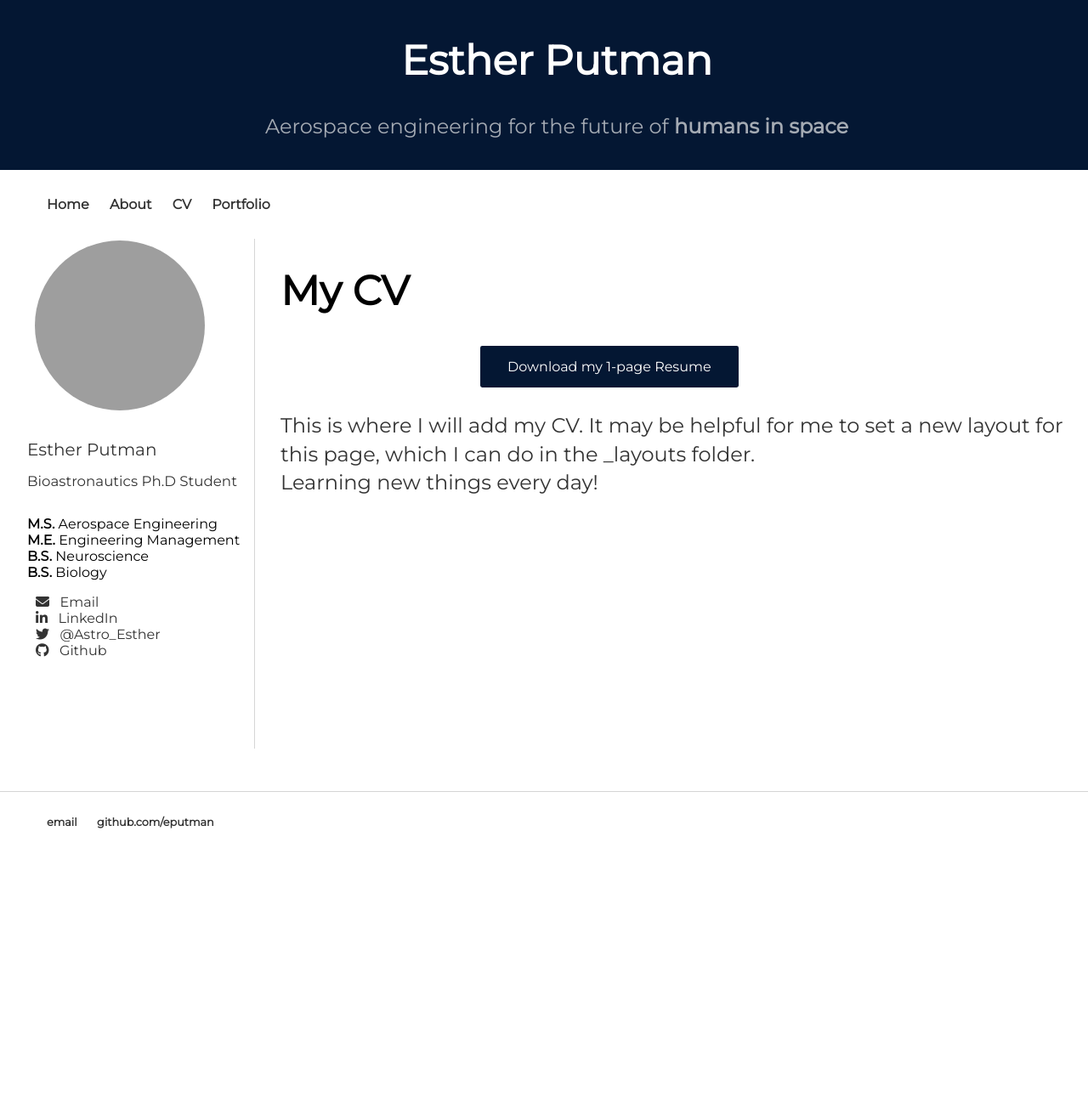
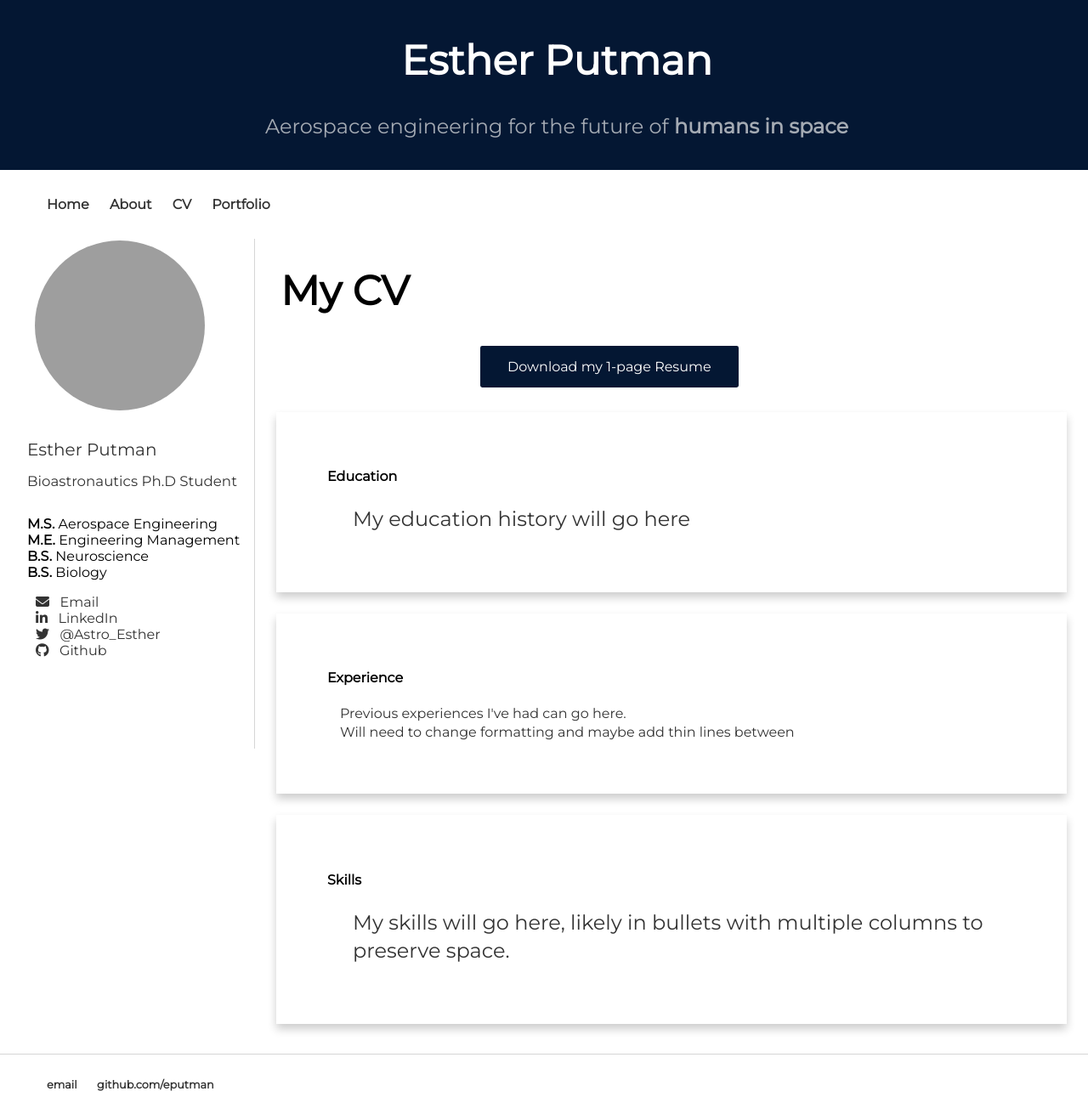
Before and after one commit to eputman/eputman.github.io, a Jekyll site: the page built from CV/index.html, in a window 1280 px wide and 1311 px high. Shown: the whole window at 85% size. Built offline with Jekyll 4.4.1, drawn with Linux system fonts in a browser that asks for light colours; nearby versions of some CDN libraries; grey boxes are pictures that could not be loaded.

Commit message:
Update CV

```diff
--- a/CV/index.html
+++ b/CV/index.html
@@ -32,9 +32,28 @@ title: CV
 		<div class= "center">
 			<a href="https://eputman.github.io/documents/Putman_Resume_2021.pdf" target="_blank" class="button">Download my 1-page Resume</a>
 		</div> <!-- /center-->
-			<p> This is where I will add my CV. It may be helpful for me to set a new layout for this page, which I can do in the _layouts folder.
-				<br>
-				Learning new things every day!
-			</p>
+
+		<div class="card">
+			<div class="container">
+			  <h4><b>Education</b></h4>
+			  <p> My education history will go here</p>
+			</div> <!-- /container-->
+		</div> <!-- /card-->
+
+		<div class="card">
+			<div class="container">
+			  <h4><b>Experience</b></h4>
+			  <p class="smalltext"> Previous experiences I've had can go here. <br>
+			Will need to change formatting and maybe add thin lines between</p>
+			</div> <!-- /container-->
+		</div> <!-- /card-->
+
+		<div class="card">
+			<div class="container">
+			  <h4><b>Skills</b></h4>
+			  <p>My skills will go here, likely in bullets with multiple columns to preserve space.</p>
+			</div> <!-- /container-->
+		</div> <!-- /card-->
+
 	</div> <!-- /content -->
 </div> <!-- /main-content-->
--- a/css/main.css
+++ b/css/main.css
@@ -21,7 +21,7 @@
   display: inline-block;
   font-size: 16px;
   margin: 4px 20px;
-  min-width: 200px;
+  min-width: 220px;
   cursor: pointer;
 }
 .button:hover{
@@ -29,6 +29,18 @@
   box-shadow: 0 6px 8px 0 rgba(0,0,0,0.24),0 17px 50px 0 rgba(0,0,0,0.19);
   text-decoration: none;
   color: white;
+}
+.card {
+  box-shadow: 0 6px 10px 0 rgba(0,0,0,0.2);
+  transition: 0.3s;
+  width: auto;
+  height: auto;
+  padding: 30px;
+  margin: 25px;
+}
+
+.card:hover {
+  box-shadow: 0 10px 16px 0 rgba(0,0,0,0.3);
 }
 
 .flex-container {
@@ -201,7 +213,7 @@ ul.posts li {
   padding: 15px 30px;
   position: relative;
   background: inherit;
-  width: 50%;
+  width: auto;
 }
 /* Timeline box size*/
 .timeline {
@@ -281,7 +293,7 @@ ul.posts li {
 }
 
 /* Media and small screen formatting */
-@media screen and (max-width: 600px) {
+@media screen and (max-width: 700px) {
 .main-content{
 	display: block;
 	}
```
Also changed, not shown: portfolio/index.html (+26 -8 lines).
